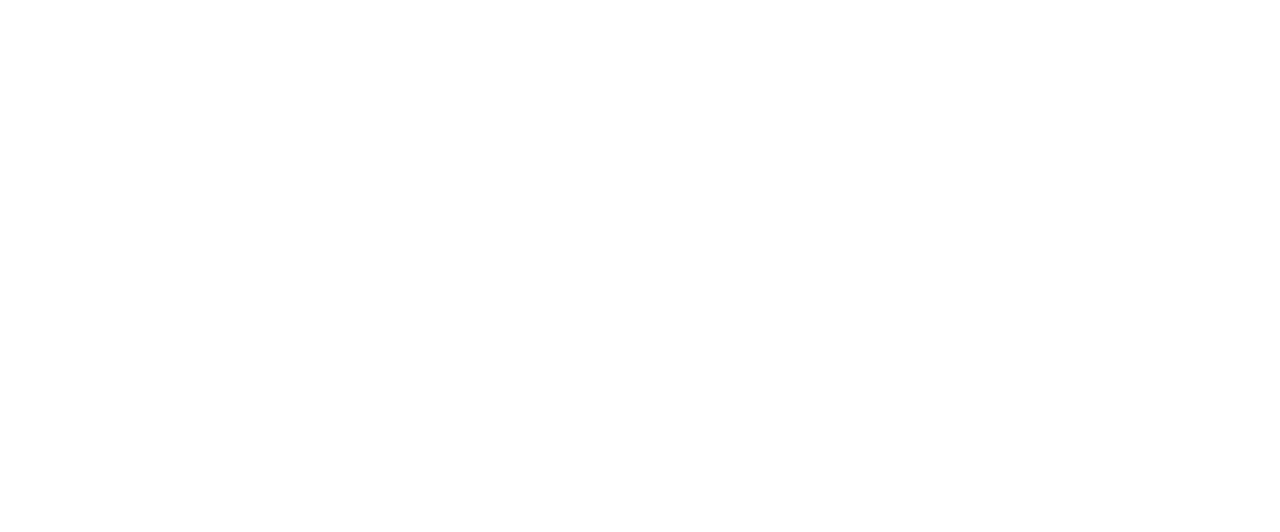
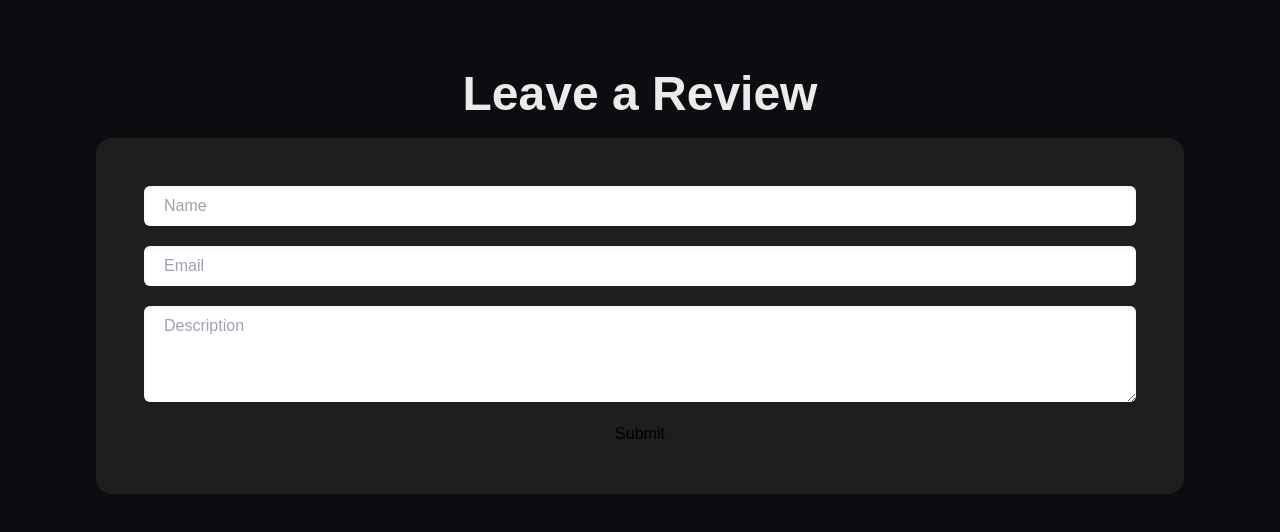
Before and after one commit to AdiKsOnDev/PortfolioWebPage, a React (Create React App) app in the folder front-end/: page / in a window 1280 px wide. Shown: the part 1098-1630 px from the top of the page. Before the commit the page ends 1072 px from the top, so only its background shows below. Built offline with nearby package versions, Linux system fonts and the light colour scheme; no server answers.

Commit message:
Review Box

```diff
--- a/front-end/src/components/Body.js
+++ b/front-end/src/components/Body.js
@@ -1,11 +1,13 @@
 import About from "./About";
 import Projects from "./Projects";
+import Review from "./Review";
 
 function Body() {
     return (
         <div className="max-w-screen">
             <Projects />
             <About />
+            <Review />
         </div>
     );
 }
--- /dev/null
+++ b/front-end/src/components/Review.js
@@ -0,0 +1,30 @@
+import React, { useState } from 'react';
+
+function Review() {
+    const [email, setEmail] = useState('');
+    const [name, setName] = useState('');
+    const [description, setDescription] = useState('');
+
+    const handleSubmit = (event) => {
+        event.preventDefault();
+        console.log(`Email: ${email}, Name: ${name}, Description: ${description}`);
+    };
+
+    return (
+        <div className="w-full flex flex-col justify-center items-center p-24">
+            <h1 className="Review text-tertiary font-semibold text-5xl mb-5">Leave a Review</h1>
+
+            <form className="flex flex-col justify-center items-center w-full bg-secondary rounded-2xl p-12" onSubmit={handleSubmit}>
+                <input className='w-full rounded-md shadow-inner px-5 py-2 mb-5' type="text" value={name} placeholder='Name' onChange={(e) => setName(e.target.value)} />
+
+                <input className='w-full rounded-md shadow-inner px-5 py-2 mb-5' type="email" value={email} placeholder='Email' onChange={(e) => setEmail(e.target.value)} />
+
+                <textarea className='w-full rounded-md shadow-inner px-5 py-2 h-24 mb-5' value={description} placeholder='Description' onChange={(e) => setDescription(e.target.value)} />
+
+                <button type="submit">Submit</button>
+            </form>
+        </div>
+    );
+}
+
+export default Review;
```
